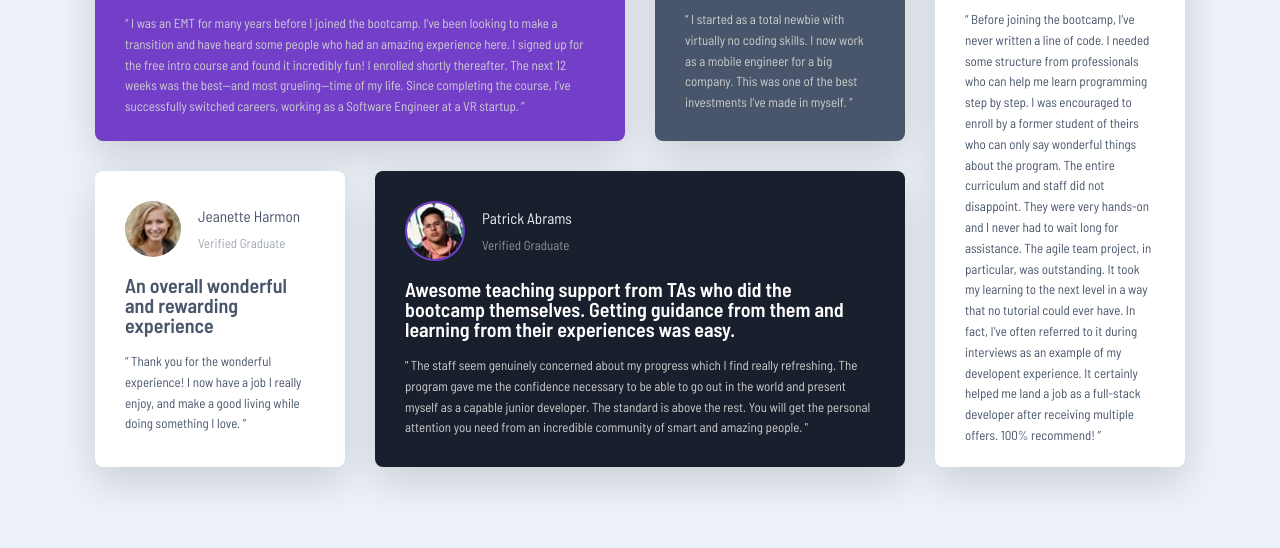
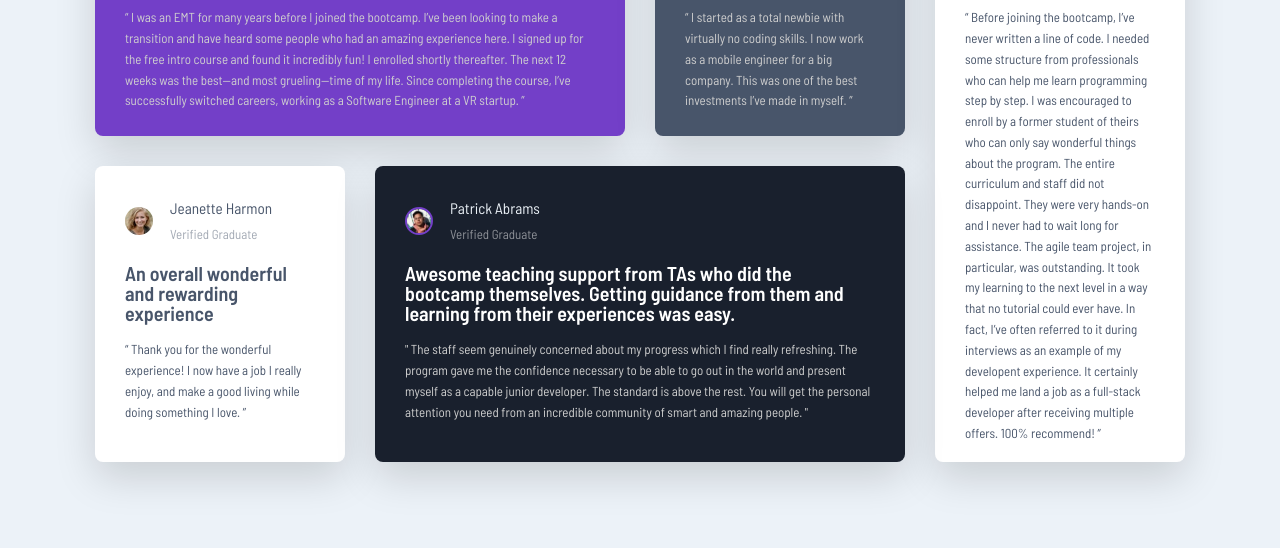
Before and after one commit to biswasSaumyadip/testimonial-grid, a website built with Vite: page index.html in a window 1280 px wide. Shown: the part 252-800 px from the top of the page. Built offline with nearby package versions, Linux system fonts and the light colour scheme.

Commit message:
CSS adjustments

```diff
--- a/index.html
+++ b/index.html
@@ -21,7 +21,7 @@
     </style>
   </head>
   <body>
-    <div class="testimonials__grid">
+    <div class="testimonials__grid" id="testimonials-grid">
       <article class="testimonial-card" aria-labelledby="testimonial-daniel-title">
         <header class="testimonial-card__header">
           <img src="./public/images/image-daniel.jpg" alt="Danial Clifford" class="testimonial-card__image" />
--- a/src/style.scss
+++ b/src/style.scss
@@ -69,7 +69,7 @@ body {
     align-content: center;
     display: grid;
     grid-template-columns: repeat(4, minmax(23.5rem, 25rem));
-    grid-template-rows: minmax(24rem, 31.2rem) minmax(24rem, 29.6rem);
+    grid-template-rows: minmax(24rem, 30.2rem) minmax(24rem, 29.6rem);
     grid-gap: 3rem;
     height: 100%;
     justify-content: center;
@@ -136,6 +136,8 @@ body {
 
     &__image {
       border-radius: 50%;
+      height: 2.8rem;
+      width: 2.8rem;
 
       &[src*="patrick"] {
         border: 2px solid $color-purple;
```
